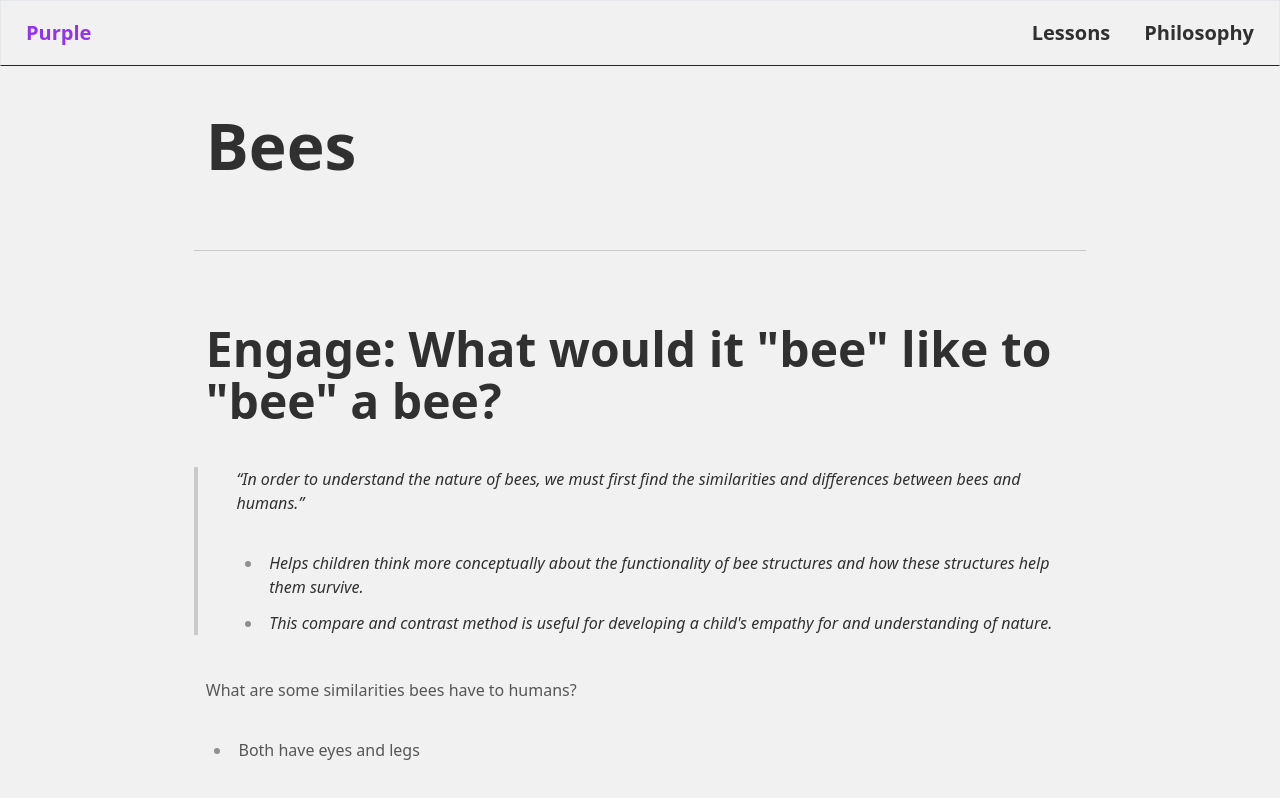
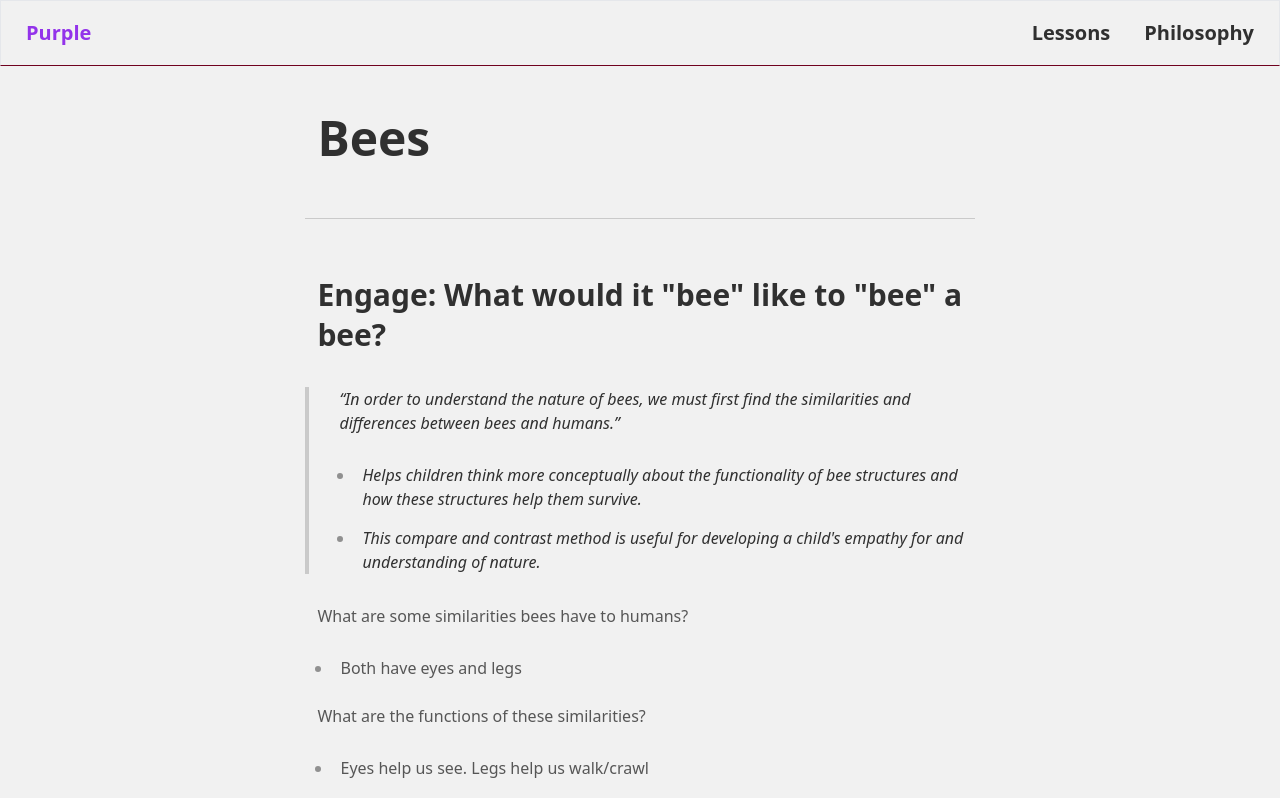
Before and after one commit to ikollipara/Purple, a Next.js app: page /lessons/Bees in a window 1280 px wide. Shown: the top 798 px of the page. Built offline with nearby package versions, Linux system fonts and the light colour scheme.

Commit message:
Changed Padding

```diff
--- a/pages/_app.tsx
+++ b/pages/_app.tsx
@@ -49,7 +49,7 @@ const components: MDXComponents = {
   ),
   wrapper: ({ components, ...rest }) => (
     <main
-      className="lg:mx-auto prose prose-sm lg:prose-2xl pb-52 w-full"
+      className="lg:mx-auto prose prose-sm lg:prose-lg pb-52 w-full"
       {...rest}
     />
   ),
```
